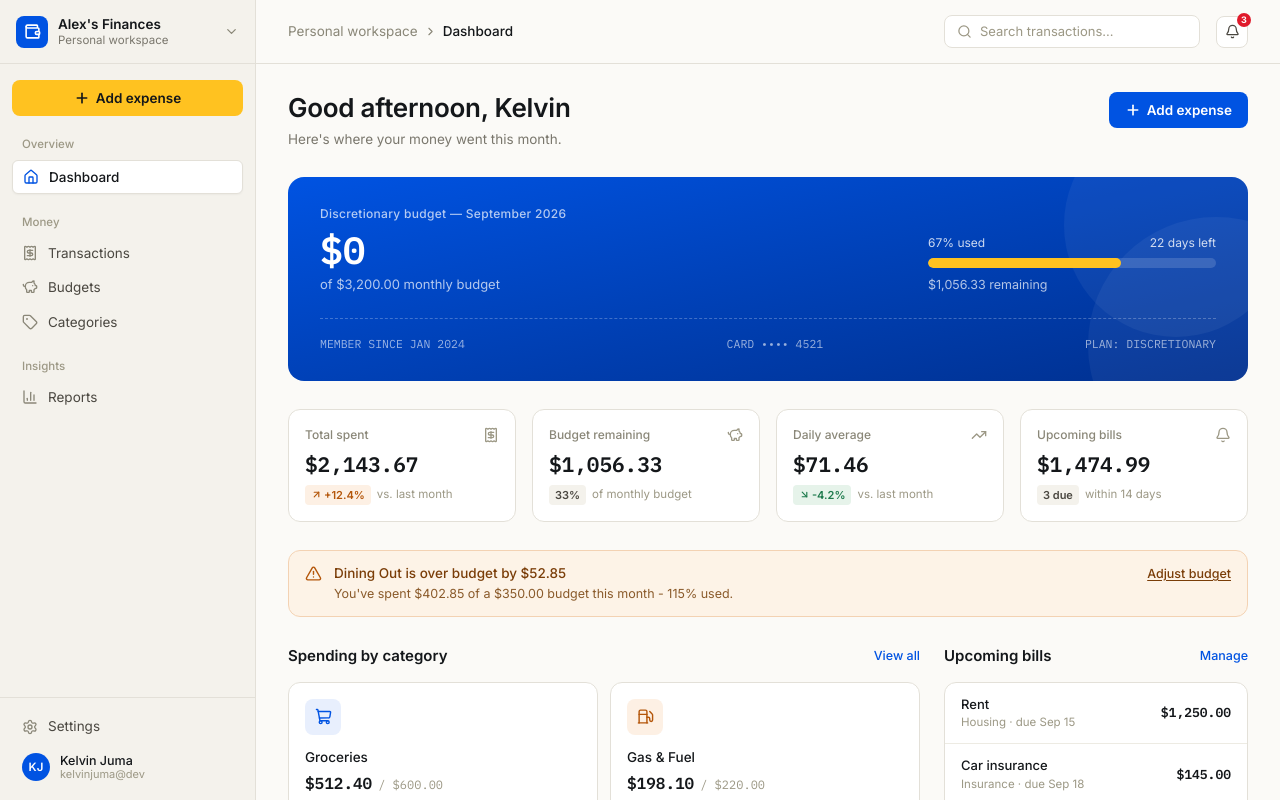
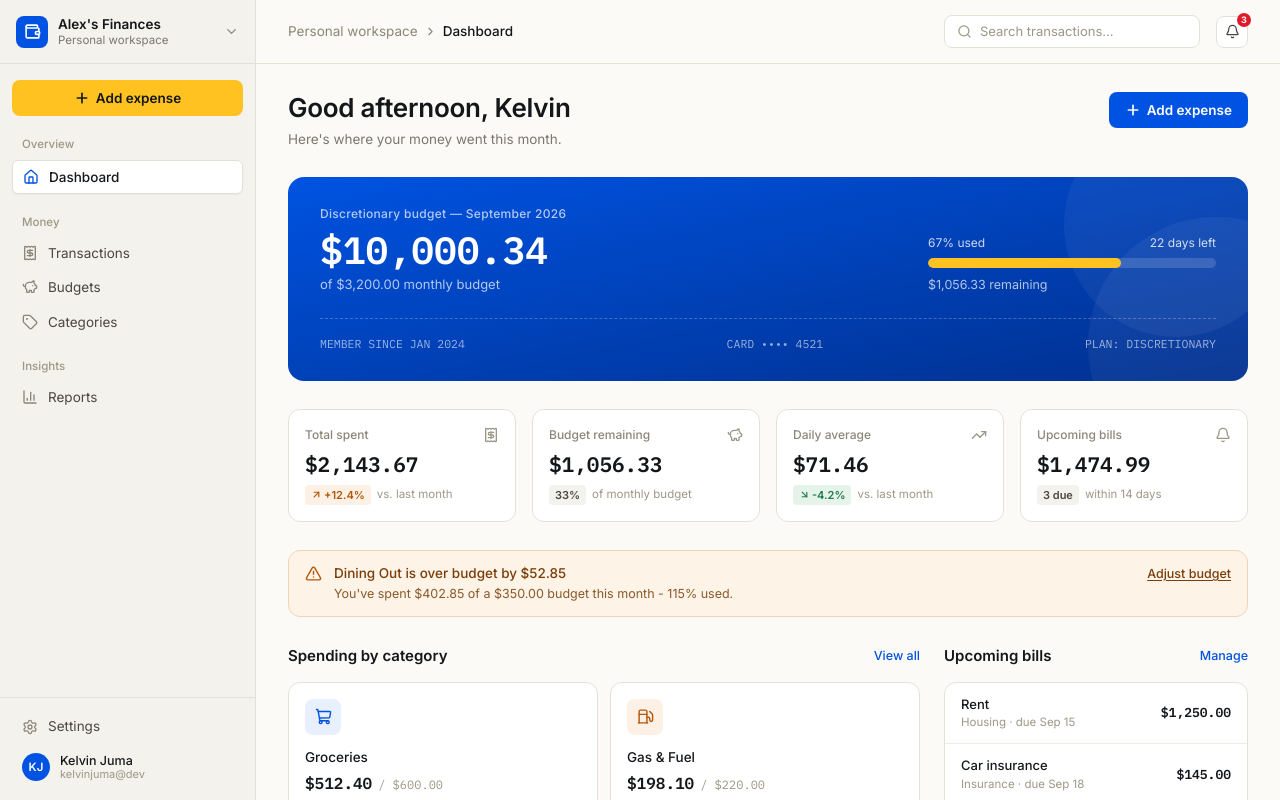
Before and after one commit to talesofcarter/build-100, a React (Vite) app in the folder 03.expense-tracker/: page / in a window 1280 px wide. Built offline with nearby package versions, Linux system fonts and the light colour scheme.

Commit message:
feat: save expenses array and new expenses to localStorage

```diff
--- a/03.expense-tracker/src/App.tsx
+++ b/03.expense-tracker/src/App.tsx
@@ -9,9 +9,10 @@ import StatcardSection from "./components/StatcardSection";
 import Topbar from "./components/Topbar";
 import AddExpenseModal from "./components/AddExpenseModal";
 import type { FormDataType } from "./types";
+import { loadSavedExpenses, KEY } from "./utils/savedExpenses";
 
 function App(): React.JSX.Element {
-  const [expenses, setExpenses] = useState<FormDataType[]>([]);
+  const [expenses, setExpenses] = useState<FormDataType[]>(loadSavedExpenses);
   const [formData, setFormData] = useState<FormDataType>({
     amount: 0,
     merchant: "",
@@ -73,6 +74,7 @@ function App(): React.JSX.Element {
   };
 
   useEffect(() => {
+    localStorage.setItem(KEY, JSON.stringify(expenses));
     console.log(expenses);
   }, [expenses]);
 
--- a/03.expense-tracker/src/components/MembershipCardHero.tsx
+++ b/03.expense-tracker/src/components/MembershipCardHero.tsx
@@ -19,7 +19,7 @@ const MembershipCardHero = ({
             Discretionary budget &mdash; September 2026
           </p>
           <p className="mt-2 text-[38px] font-mono font-semibold leading-none">
-            ${expenseTotals}
+            $10,000.34
           </p>
           <p className="mt-1.5 text-[13px] text-white/70">
             of $3,200.00 monthly budget
--- /dev/null
+++ b/03.expense-tracker/src/utils/savedExpenses.ts
@@ -0,0 +1,12 @@
+import type { FormDataType } from "../types";
+
+export const KEY = "saved-expenses";
+
+export const loadSavedExpenses = (): FormDataType[] => {
+  try {
+    const raw = localStorage.getItem(KEY);
+    return raw ? (JSON.parse(raw) as FormDataType[]) : [];
+  } catch {
+    return [];
+  }
+};
```
